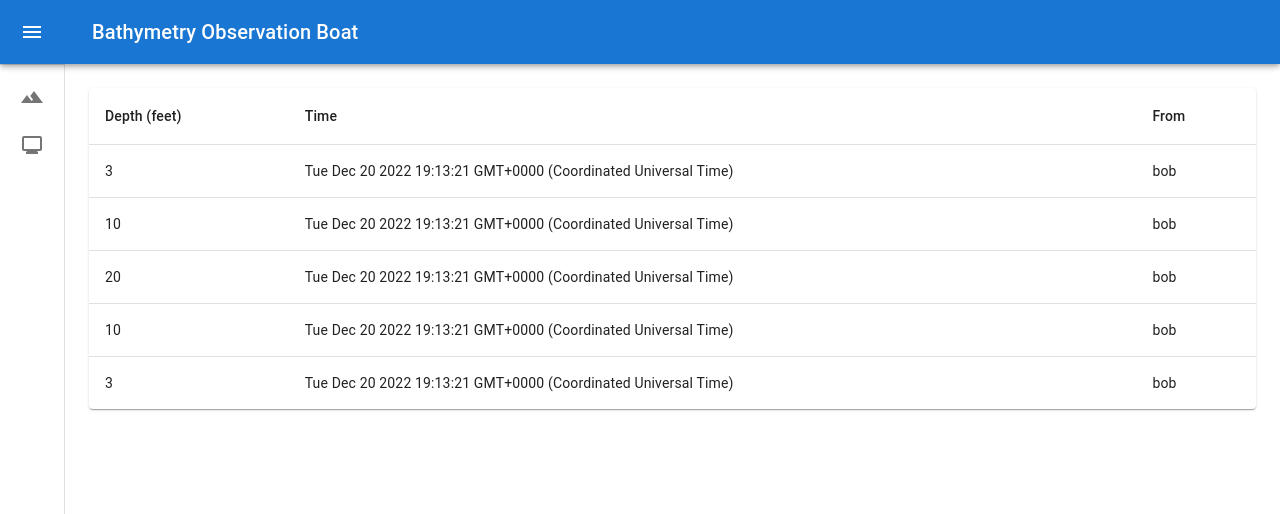
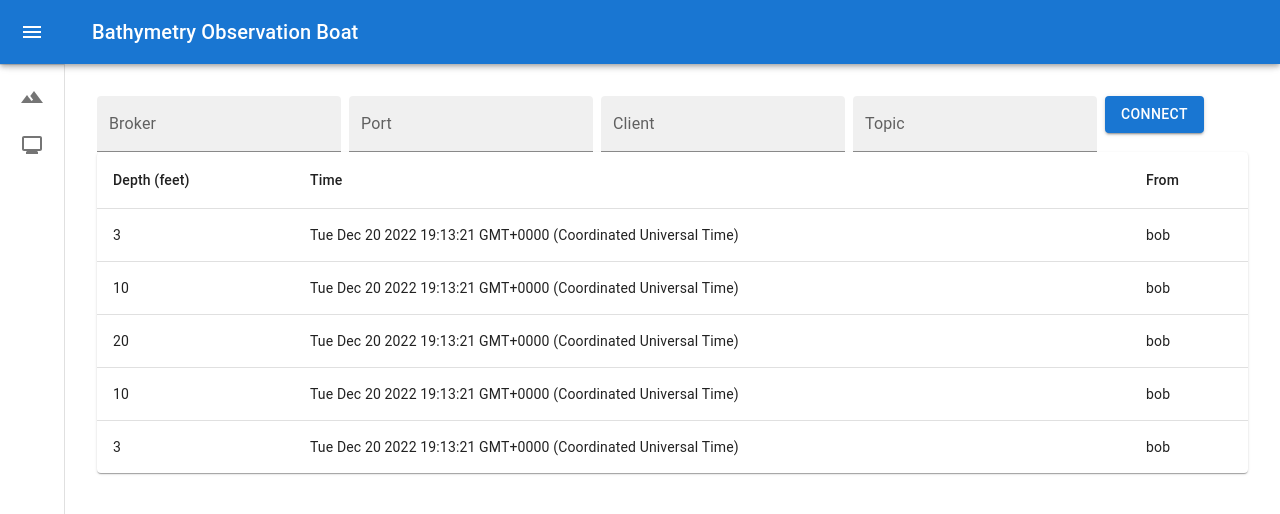
Before and after one commit to UPRM-Bio-Optics/Dashboard, a React (Create React App) app: page / in a window 1280 px wide. Both pictures are taken after a click on the button "Monitor". Shown: the top 514 px of the page. Built offline with nearby package versions, Linux system fonts and the light colour scheme.

Commit message:
more placeholder elements

```diff
--- a/src/components/Graphs.jsx
+++ b/src/components/Graphs.jsx
@@ -1,8 +1,92 @@
+import Button from "@mui/material/Button";
+import FormControl from "@mui/material/FormControl";
+import Grid from "@mui/material/Grid";
+import InputLabel from "@mui/material/InputLabel";
+import MenuItem from "@mui/material/MenuItem";
+import Select from "@mui/material/Select";
+import { useState } from "react";
 import Plot from "react-plotly.js";
 
 export default function Graphs() {
+	const [sensor, setSensor] = useState("Echosounder");
+	const handleSensor = (event) => {
+		setSensor(event.target.value);
+
+		if (event.target.value === "Spectrometer") {
+			setGraph("Spectrum");
+		} else {
+			setGraph("Contour");
+		}
+	};
+
+	const [graph, setGraph] = useState("Contour");
+	const handleGraph = (event) => {
+		setGraph(event.target.value);
+	};
+
+	const graphs = (
+		<FormControl fullWidth>
+			<InputLabel id="graph-select">Graph</InputLabel>
+			{sensor === "Echosounder" ? (
+				<Select
+					labelId="graph-select"
+					id="graph-select"
+					value={graph}
+					label="Graph"
+					onChange={handleGraph}
+				>
+					<MenuItem value={"Contour"}>Contour</MenuItem>
+					<MenuItem value={"Mesh"}>Mesh</MenuItem>
+					<MenuItem value={"Map"}>Map</MenuItem>
+				</Select>
+			) : (
+				<Select
+					labelId="graph-select"
+					id="graph-select"
+					value={graph}
+					label="Graph"
+					onChange={handleGraph}
+				>
+					<MenuItem value={"Spectrum"}>Spectrum</MenuItem>
+				</Select>
+			)}
+		</FormControl>
+	);
+
+	const sensors = (
+		<FormControl fullWidth>
+			<InputLabel id="sensor-select">Sensor</InputLabel>
+			<Select
+				labelId="sensor-select"
+				id="sensor-select"
+				value={sensor}
+				label="Sensor"
+				onChange={handleSensor}
+			>
+				<MenuItem value={"Echosounder"}>Echosounder</MenuItem>
+				<MenuItem value={"Spectrometer"}>Spectrometer</MenuItem>
+			</Select>
+		</FormControl>
+	);
+
+	const handleConfirm = () => {
+		console.log("Confirming...");
+	};
+
 	return (
-		<>
+		<Grid container>
+			<Grid item xs={3}>
+				{sensors}
+				<br />
+				<br />
+				{graphs}
+				<br />
+				<br />
+				<Button variant="contained" onClick={handleConfirm}>
+					Confirm
+				</Button>
+			</Grid>
+			<Grid item xs={9}>
 				<Plot
 					data={[
 						{
@@ -16,6 +100,7 @@ export default function Graphs() {
 					]}
 					layout={{ title: "A Fancy Plot" }}
 				/>
-		</>
+			</Grid>
+		</Grid>
 	);
 }
--- a/src/components/Monitor.jsx
+++ b/src/components/Monitor.jsx
@@ -1,3 +1,5 @@
+import Button from "@mui/material/Button";
+import Grid from "@mui/material/Grid";
 import Paper from "@mui/material/Paper";
 import Table from "@mui/material/Table";
 import TableBody from "@mui/material/TableBody";
@@ -5,6 +7,7 @@ import TableCell from "@mui/material/TableCell";
 import TableContainer from "@mui/material/TableContainer";
 import TableHead from "@mui/material/TableHead";
 import TableRow from "@mui/material/TableRow";
+import TextField from "@mui/material/TextField";
 
 function createData(depth, time, from) {
 	return { depth, time, from };
@@ -18,9 +21,32 @@ const rows = [
 	createData("3", Date(), "bob"),
 ];
 
+const handleConnect = () => {
+	console.log("Connecting...");
+};
+
 export default function Monitor() {
 	return (
 		<>
+			<Grid container spacing={1}>
+				<Grid item>
+					<TextField id="filled-basic" label="Broker" variant="filled" />
+				</Grid>
+				<Grid item>
+					<TextField id="filled-basic" label="Port" variant="filled" />
+				</Grid>
+				<Grid item>
+					<TextField id="filled-basic" label="Client" variant="filled" />
+				</Grid>
+				<Grid item>
+					<TextField id="filled-basic" label="Topic" variant="filled" />
+				</Grid>
+				<Grid item>
+					<Button variant="contained" onClick={handleConnect}>
+						Connect
+					</Button>
+				</Grid>
+			</Grid>
 			<TableContainer component={Paper}>
 				<Table sx={{ minWidth: 650 }} aria-label="simple table">
 					<TableHead>
--- a/src/components/NavBar.jsx
+++ b/src/components/NavBar.jsx
@@ -153,7 +153,7 @@ export default function NavBar() {
 									px: 2.5,
 								}}
 								onClick={() => {
-									index == 0 ? handleGraphs() : handleMonitor();
+									index === 0 ? handleGraphs() : handleMonitor();
 								}}
 							>
 								<ListItemIcon
@@ -171,9 +171,12 @@ export default function NavBar() {
 					))}
 				</List>
 			</Drawer>
-			<Box component="main" sx={{ flexGrow: 1, p: 3 }}>
+			<Box
+				component="main"
+				sx={{ flexGrow: 0, p: 4, width: "100vw", height: "80vh" }}
+			>
 				<DrawerHeader />
-				<Typography>{content}</Typography>
+				{content}
 			</Box>
 		</Box>
 	);
```
Also changed, not shown: src/App.jsx (+0 -21 lines). Lines whose indentation alone changed are shown as unchanged.
